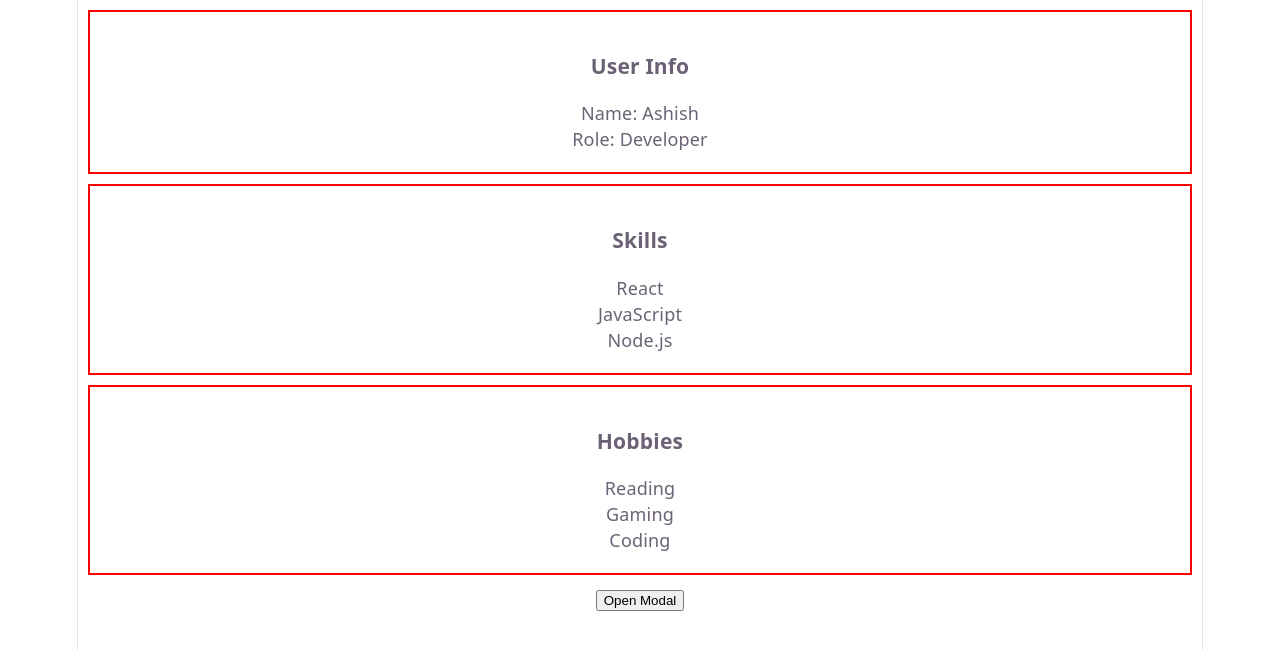
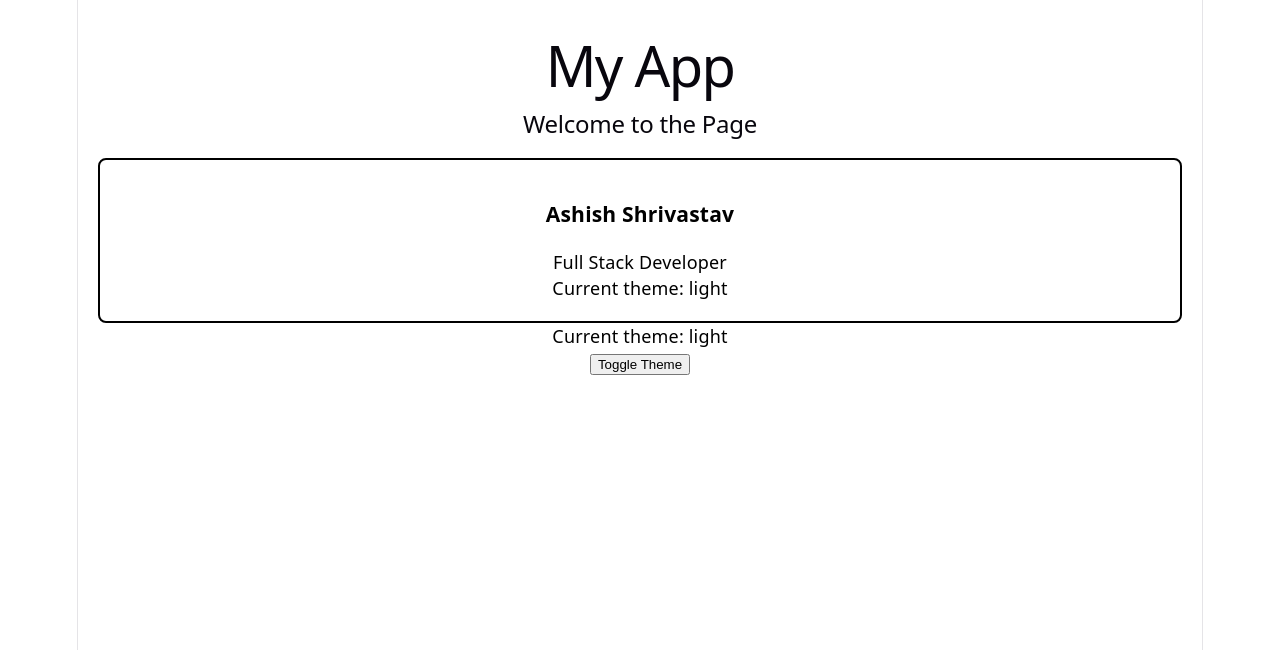
Before and after one commit to heyashissh/Learn-React-code, a React (Vite) app: page / in a window 1280 px wide. Shown: the top 650 px of the page. Built offline with nearby package versions, Linux system fonts and the light colour scheme.

Commit message:
Day 22 done

```diff
--- a/src/App.jsx
+++ b/src/App.jsx
@@ -1,202 +1,69 @@
-// function Card({ children }) {
-//   return (
-//     <div style={{ border: '2px solid red', padding: '20px' }}>
-//       {children}
-//     </div>
-//   )
-// }
+import { useState, useContext, createContext } from 'react'
 
-// function App() {
-//   return (
-//     <div>
-//       <Card>
-//         <p>I am inside the card!</p>
-//       </Card>
-//     </div>
-//   )
-// }
+const ThemeContext = createContext()
 
 
-// function Card({ title, children }) {
-//   return (
-//     <div style={{ border: '2px solid red', padding: '20px', margin: '10px' }}>
-//       <h3>{title}</h3>
-//       {children}
-//     </div>
-//   )
-// }
+function UserCard() {
+  const { theme } = useContext(ThemeContext)
 
-// function App() {
-//   return (
-//     <div>
-//       <Card title="User Info">
-//         <p>Name: Ashish</p>
-//         <p>Role: Developer</p>
-//       </Card>
-//     </div>
-//   )
-// }
-
-// export default App
-
-
-// function Card({ title, children }) {
-//   return (
-//     <div style={{ border: '2px solid red', padding: '20px', margin: '10px' }}>
-//       <h3>{title}</h3>
-//       {children}
-//     </div>
-//   )
-// }
-
-// function App() {
-//   return (
-//     <div>
-//       <Card title="User Info">
-//         <p>Name: Ashish</p>
-//         <p>Role: Developer</p>
-//       </Card>
-
-//       <Card title="Skills">
-//         <p>React</p>
-//         <p>JavaScript</p>
-//         <p>Node.js</p>
-//       </Card>
-
-//       <Card title="Hobbies">
-//         <p>Reading</p>
-//         <p>Gaming</p>
-//         <p>Coding</p>
-//       </Card>
-//     </div>
-//   )
-// }
-
-// export default App
-
-
-// import { useState } from 'react'
-
-// function Card({ title, children }) {
-//   return (
-//     <div style={{ border: '2px solid red', padding: '20px', margin: '10px' }}>
-//       <h3>{title}</h3>
-//       {children}
-//     </div>
-//   )
-// }
-
-// function App() {
-//   const [showModal, setShowModal] = useState(false)
-
-//   return (
-//     <div>
-//       <Card title="User Info">
-//         <p>Name: Ashish</p>
-//         <p>Role: Developer</p>
-//       </Card>
-
-//       <Card title="Skills">
-//         <p>React</p>
-//         <p>JavaScript</p>
-//         <p>Node.js</p>
-//       </Card>
-
-//       <Card title="Hobbies">
-//         <p>Reading</p>
-//         <p>Gaming</p>
-//         <p>Coding</p>
-//       </Card>
-
-//       <button onClick={() => setShowModal(true)}>Open Modal</button>
-
-//       {showModal && (
-//         <div style={{ background: 'blue', padding: '20px' }}>
-//           <p>I am a modal!</p>
-//           <button onClick={() => setShowModal(false)}>Close</button>
-//         </div>
-//       )}
-//     </div>
-//   )
-// }
-
-// export default App
-
-import { useState } from 'react'
-
-function Card({ title, children }) {
   return (
-    <div style={{ border: '2px solid red', padding: '20px', margin: '10px' }}>
-      <h3>{title}</h3>
-      {children}
+    <div style={{
+      border: theme === "light" ? "2px solid black" : "2px solid white",
+      padding: '20px',
+      marginTop: '20px',
+      borderRadius: '8px'
+    }}>
+      <h3>Ashish Shrivastav</h3>
+      <p>Full Stack Developer</p>
+      <p>Current theme: {theme}</p>
     </div>
   )
 }
 
-function Modal({ children, onClose }) {
+
+
+
+function Navbar() {
+  const { theme, setTheme } = useContext(ThemeContext)
+
   return (
-    <div style={{
-      position: 'fixed',
-      top: 0, left: 0,
-      width: '100%', height: '100%',
-      backgroundColor: 'rgba(0,0,0,0.7)',
-      display: 'flex',
-      justifyContent: 'center',
-      alignItems: 'center'
-    }}>
-      <div style={{
-        background: '#16213e',
-        padding: '30px',
-        borderRadius: '10px',
-        minWidth: '300px',
-        color: 'white'
-      }}>
-        {children}
-        <button onClick={onClose}>Close</button>
-      </div>
+    <nav>
+      <p>Current theme: {theme}</p>
+      <button onClick={() => setTheme(theme === "light" ? "dark" : "light")}>
+        Toggle Theme
+      </button>
+    </nav>
+  )
+}
+
+
+
+function Page() {
+  return (
+    <div>
+      <h2>Welcome to the Page</h2>
+      <UserCard />
+      <Navbar />
     </div>
   )
 }
 
 function App() {
-  const [showModal, setShowModal] = useState(false)
+  const [theme, setTheme] = useState("light")
 
   return (
-    <div>
-      <Card title="User Info">
-        <p>Name: Ashish</p>
-        <p>Role: Developer</p>
-      </Card>
-
-      <Card title="Skills">
-        <p>React</p>
-        <p>JavaScript</p>
-        <p>Node.js</p>
-      </Card>
-
-      <Card title="Hobbies">
-        <p>Reading</p>
-        <p>Gaming</p>
-        <p>Coding</p>
-      </Card>
-
-      <button onClick={() => setShowModal(true)}>Open Modal</button>
-
-      {showModal && (
-        <Modal onClose={() => setShowModal(false)}>
-          <h2>Hello from Modal!</h2>
-          <p>This is reusable content inside a modal.</p>
-        </Modal>
-      )}
-    </div>
+    <ThemeContext.Provider value={{ theme, setTheme }}>
+      <div style={{
+        background: theme === "light" ? "#ffffff" : "#1a1a2e",
+        color: theme === "light" ? "#000000" : "#ffffff",
+        minHeight: '100vh',
+        padding: '20px'
+      }}>
+        <h1>My App</h1>
+        <Page />
+      </div>
+    </ThemeContext.Provider>
   )
 }
 
 export default App
-
-
-
-
-
-
-// export default App
```
